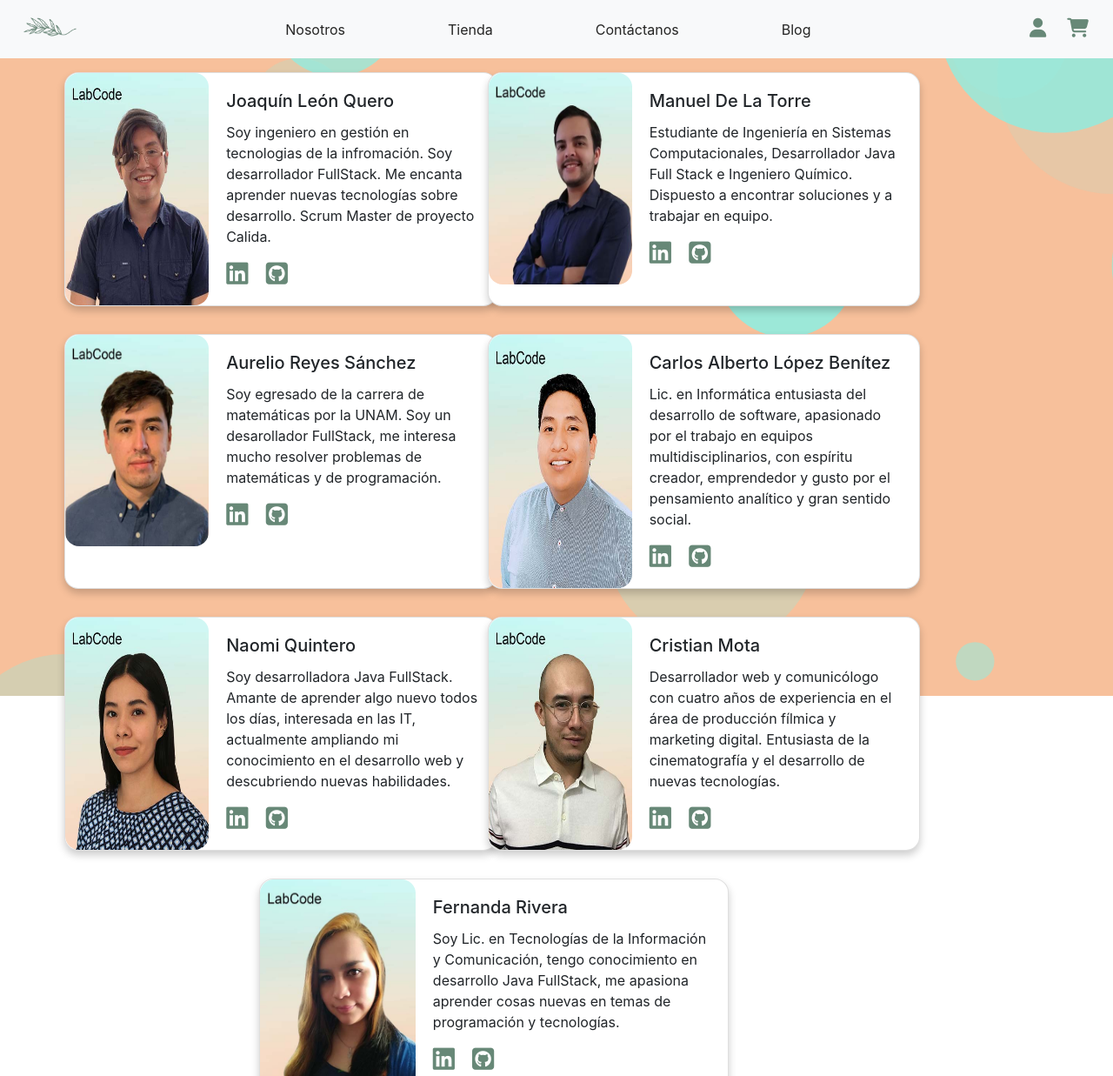
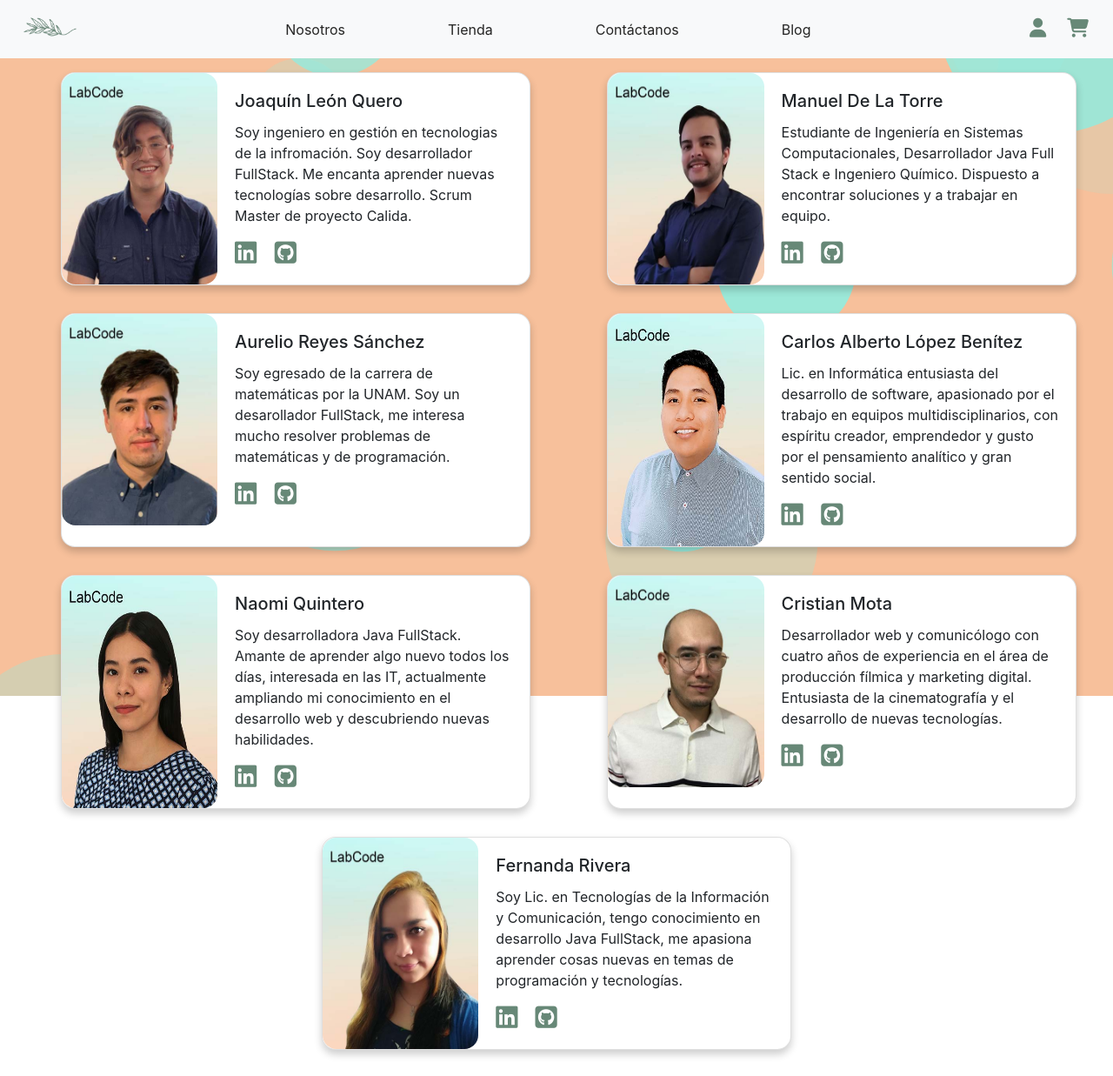
Before and after one commit to JoaquinLeonq98/Proyecto_Calida, a website: page pages/aboutUs.html in a window 1280 px wide. Shown: the top 1237 px of the page at 87% size. Drawn offline with nearby package versions, Linux system fonts and the light colour scheme.

Commit message:
Se arreglaron las cards de AboutUs

```diff
--- a/pages/aboutUs.html
+++ b/pages/aboutUs.html
@@ -24,11 +24,11 @@
     <div id="particles-js"></div>
     <!-- barra de navegacion -->
     <header id="anclaNavBar" ></header>
-    <section class="container">
+    <section class="containerAU">
       <!--Container cards-->
-      <div class="row row-cols-1 row-cols-lg-2">
+      <div class="row row-cols-1 row-cols-lg-2 ml-3">
         <!-- Card de joaquín -->
-        <div class="row ml-1 mt-3">
+        <div class="row ml-1 mt-3 d-flex justify-content-center">
           <div class="card mb-3" style="max-width: 540px">
             <div class="row no-gutters">
               <div class="col-md-4">
@@ -60,7 +60,7 @@
         <!-- Card de joaquín -->
 
         <!--Carta de Manuel-->
-        <div class="row mx-1 mt-3">
+        <div class="row mx-1 mt-3 d-flex justify-content-center">
           <div class="card mb-3" style="max-width: 540px">
             <div class="row no-gutters">
               <div class="col-md-4">
@@ -90,7 +90,7 @@
         <!--termina Carta de Manuel-->
 
         <!-- Card de Aurelio-->
-        <div class="row ml-1 mt-3">
+        <div class="row ml-1 mt-3 d-flex justify-content-center">
           <div class="card mb-3" style="max-width: 540px">
             <div class="row no-gutters">
               <div class="col-md-4">
@@ -121,7 +121,7 @@
         </div>
         <!-- termina Card de Aurelio-->
         <!--Card de Alberto Lopez-->
-        <div class="row mx-1 mt-3">
+        <div class="row mx-1 mt-3 d-flex justify-content-center">
           <div class="card mb-3" style="max-width: 540px">
             <div class="row no-gutters">
               <div class="col-md-4">
@@ -151,7 +151,7 @@
         <!--Card Alberto Lopez-->
 
         <!--Card de Naomi-->
-        <div class="row ml-1 mt-3">
+        <div class="row ml-1 mt-3 d-flex justify-content-center">
           <div class="card mb-3" style="max-width: 540px">
             <div class="row no-gutters">
               <div class="col-md-4">
@@ -180,7 +180,7 @@
         </div>
         <!--termina card Naomi-->
         <!-- Card Cristian -->
-        <div class="row mx-1 mt-3">
+        <div class="row mx-1 mt-3 d-flex justify-content-center">
           <div class="card mb-3" style="max-width: 540px">
             <div class="row no-gutters">
               <div class="col-md-4">
```
